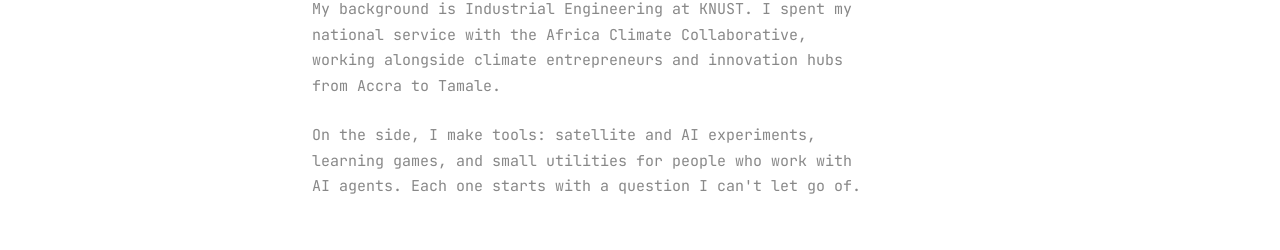
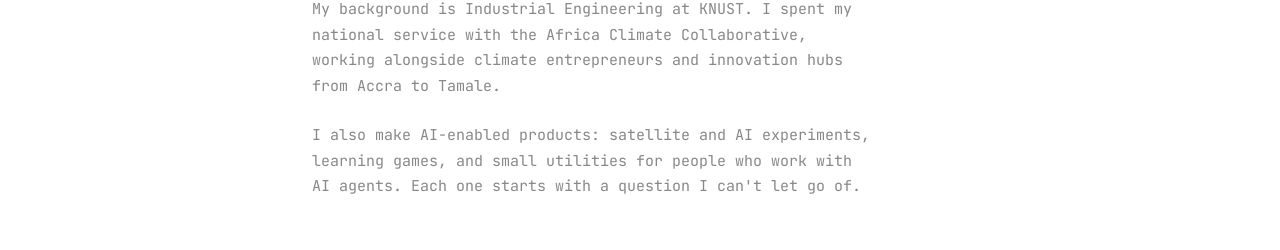
Before and after one commit to davissekai/davissekai.github.io, a plain HTML site: page index.html in a window 1280 px wide. Shown: the part 1398-1648 px from the top of the page. Drawn offline with nearby package versions, Linux system fonts and the light colour scheme.

Commit message:
content: keep AI-enabled products line

```diff
--- a/index.html
+++ b/index.html
@@ -62,7 +62,7 @@
                         from Accra to Tamale.
                     </p>
                     <p>
-                        On the side, I make tools: satellite and AI experiments, learning games, and small
+                        I also make AI-enabled products: satellite and AI experiments, learning games, and small
                         utilities for people who work with AI agents. Each one starts with a question I can't
                         let go of.
                     </p>
```
